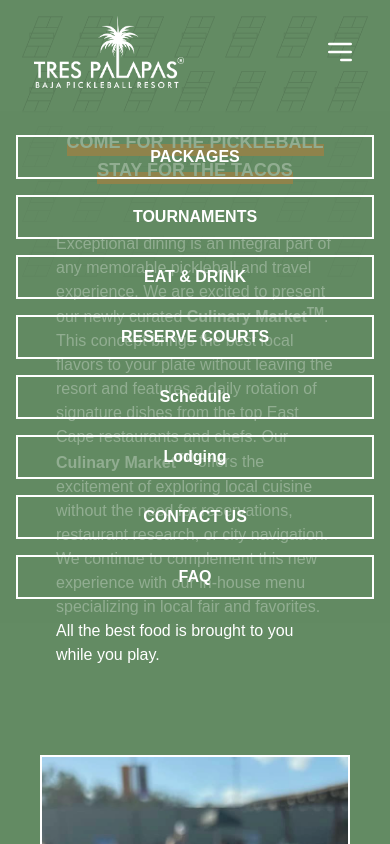
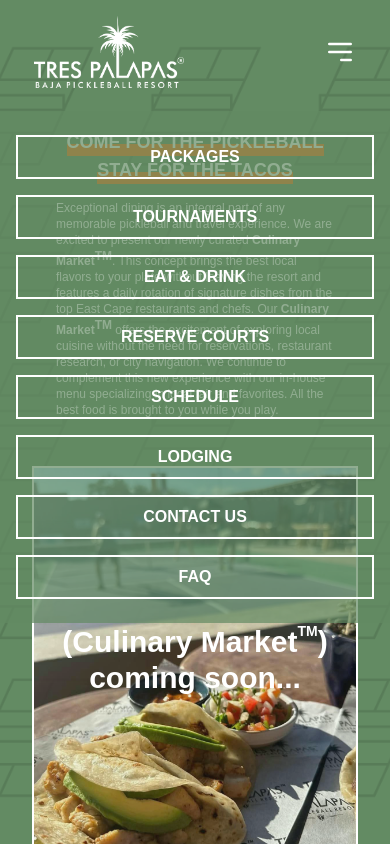
Before and after one commit to russelrex/tres, a Next.js app: page /foods in a window 390 px wide. Both pictures are taken after a click on the button 340 px from the left and 52 px from the top of the page. Shown: the top 844 px of the page. Built offline with nearby package versions, Linux system fonts and the light colour scheme; a web font is replaced by a local one.

Commit message:
Fix mobile

```diff
--- a/src/app/components/header/page.tsx
+++ b/src/app/components/header/page.tsx
@@ -160,13 +160,13 @@ export default function Header() {
                     target="_blank"
                     className="w-5/6 text-center p-2 px-5 md:px-2 lg:px-5 border border-2 border-white duration-200 hover:border-slate-400 text-white hover:text-slate-400"
                   >
-                    <p className="font-semibold md:text-sm lg:text-base">Schedule</p>
+                    <p className="font-semibold md:text-sm lg:text-base">SCHEDULE</p>
                   </Link>
                   <Link
                     href='https://secure.webrez.com/Bookings105/activity-edit.html?hotel_id=3731&table=hotels&listing_id=3731&mode=command&command=bookingrequestform_v2'
                     className="w-5/6 text-center p-2 px-5 md:px-2 lg:px-5 border border-2 border-white duration-200 hover:border-slate-400 text-white hover:text-slate-400"
                   >
-                    <p className="font-semibold">Lodging</p>
+                    <p className="font-semibold">LODGING</p>
                   </Link>
                   <Link
                     href="/contact-us"
@@ -224,13 +224,13 @@ export default function Header() {
                   target="_blank"
                   className="p-2 px-5 my-2 w-full text-center border border-2 border-white duration-200 hover:border-slate-400 text-white hover:text-slate-400"
                 >
-                  <p className="font-semibold">Schedule</p>
+                  <p className="font-semibold">SCHEDULE</p>
                 </Link>
                 <Link
                   href='https://secure.webrez.com/Bookings105/activity-edit.html?hotel_id=3731&table=hotels&listing_id=3731&mode=command&command=bookingrequestform_v2'
                   className="p-2 px-5 my-2 w-full text-center border border-2 border-white duration-200 hover:border-slate-400 text-white hover:text-slate-400"
                 >
-                  <p className="font-semibold">Lodging</p>
+                  <p className="font-semibold">LODGING</p>
                 </Link>
                 <Link
                   href='/contact-us'
--- a/src/app/contact-us/page.tsx
+++ b/src/app/contact-us/page.tsx
@@ -39,7 +39,15 @@ export default function ContactUs() {
             style={{
             backgroundColor: 'rgb(99, 139, 179)'
             }}>
-        <div className="fixed inset-0 overflow-hidden w-[1500px] h-[2500px]">
+                   <div
+          className="fixed opacity-10 inset-0 w-[1000px] h-auto sm:w-[1500px] lg:w-auto"
+          style={{
+            backgroundImage: 'url("/bg-02.png")',
+            backgroundSize: 'cover',
+            backgroundPosition: 'center',
+          }}
+        />
+        {/* <div className="fixed inset-0 overflow-hidden w-[1500px] h-[2500px]">
             <Image
             className="opacity-10"
             src="/bg-02.png"
@@ -47,7 +55,7 @@ export default function ContactUs() {
             layout="fill"
             style={{ zIndex: -1 }}
             />
-        </div>
+        </div> */}
                 <div className="pt-16">
                 <div data-aos="zoom-in" className="text-center">
                     <div className="relative inline-block">
--- a/src/app/foods/page.tsx
+++ b/src/app/foods/page.tsx
@@ -10,13 +10,16 @@ export default function Packages() {
           style={{
           backgroundColor: 'rgb(99, 139, 99)'
         }}>
-    <div className="fixed inset-0 overflow-hidden">
+    <div className="fixed inset-0 overflow-hidden md:w-auto md:h-full">
         <Image
-        className="opacity-10"
+        className="opacity-10 bg-repeat object-cover md:object-none"
+        // className="opacity-10"
         src="/pickle-ss-05.png"
         alt="Pickleball"
-        width={1600}
-        height={1200}
+        // objectFit="cover"
+        layout="fill"
+        // width={1600}
+        // height={1200}
         style={{ zIndex: -1 }}
         />
     </div>
@@ -49,8 +52,8 @@ export default function Packages() {
                 </div>
             </div>
           </div>
-          <div className="relative m-10 mt-12">
-              <div className="z-10  mx-4 sm:mx-16 md:mx-1 text-base lg:text-xl text-white">
+          <div className="relative m-10 mt-4 md:mt-12 ">
+              <div className="z-10 mx-4 sm:mx-16 md:mx-1 text-xs lg:text-xl text-white">
 
               Exceptional dining is an integral part of any memorable pickleball
               and travel experience.  We are excited to present our newly curated
@@ -64,8 +67,8 @@ export default function Packages() {
               food is brought to you while you play.
               </div>
           </div>
-          <div className="relative m-10 mt-12  border border-2 border-white">
-          <div className="h-[40rem] md:h-auto">
+          <div className="relative mx-8 mt-2 md:mt-12 border border-2 border-white">
+          <div className="w-full h-96">
                 <Image
                     src="/taco.jpg"
                     alt="Pickleball"
--- a/src/app/packages/page.tsx
+++ b/src/app/packages/page.tsx
@@ -16,16 +16,25 @@ export default function Packages() {
                 backgroundColor: 'rgb(99, 139, 99)'
                 }}
             >
-    <div className="fixed inset-0 overflow-hidden">
+        <div
+          className="fixed opacity-10 inset-0 w-[1000px] h-auto sm:w-[1500px] lg:w-auto"
+          style={{
+            backgroundImage: 'url("/bg-02.png")',
+            backgroundSize: 'cover',
+            backgroundPosition: 'center',
+          }}
+        />
+    {/* <div className="fixed inset-0 overflow-hidden md:w-[1500px] md:h-[2500px]">
     <Image
       className="opacity-10"
       src="/bg-02.png"
       alt="Pick0leball"
-      width={1700}
-      height={2800}
+      layout="fill"
+    //   width={1700}
+    //   height={2800}
       style={{ zIndex: -1 }}
     />
-  </div>
+  </div> */}
             <div className="grid grid-cols-1 sm:grid-cols-3 text-center py-24 gap-2">
             <div className="z-10 text-white justify-self-center">
                 <div data-aos="zoom-in-right" className="relative inline-block">
--- a/src/app/page.tsx
+++ b/src/app/page.tsx
@@ -21,14 +21,22 @@ export default function Home() {
   return (
     <>
       <Header />
-      <div className="relative grid flex items-center opacity-90 justify-items-center py-16 gap-8"
+      <div className="relative grid overflow-hidden flex items-center opacity-90 justify-items-center py-16 gap-8"
         style={{
           backgroundColor: 'rgb(99, 139, 99)'
         }}
       >
-          <div className="absolute inset-0 overflow-hidden">
+        <div
+          className="absolute opacity-10 inset-0 w-auto h-auto sm:w-[1500px] lg:w-auto"
+          style={{
+            backgroundImage: 'url("/bg-02.png")',
+            backgroundSize: 'cover',
+            backgroundPosition: 'center',
+          }}
+        />
+          {/* <div className="absolute inset-0 overflow-hidden">
     <Image
-      className="opacity-10"
+      className="opacity-10 object-cover sm:object-fill"
       src="/bg-02.png"
       alt="Pickleball"
       layout="responsive"
@@ -36,7 +44,7 @@ export default function Home() {
       height={2800}
       style={{ zIndex: -1 }}
     />
-  </div>
+  </div> */}
         <div className="container text-center mt-20 xs:ml-72 sm:text-start">
           <div data-aos="fade-left" className="relative inline-block">
             <p className="relative text-white text-2xl sm:text-4xl lg:text-6xl font-extrabold inline z-10">
@@ -153,10 +161,10 @@ export default function Home() {
             </div>
           </div>
           <div data-aos="flip-right" className="block md:flex mt-4 text-white gap-4">
-            <p className="text-xl font-extrabold">ALL INCLUSIVE PACKAGES &#x2714;</p>
-            <p className="text-xl font-extrabold">HOURLY PLAY &#x2714;</p>
-            <p className="text-xl font-extrabold">BAJA TRAVELERS &#x2714;</p>
-            <p className="text-xl font-extrabold">LOCALS &#x2714;</p>
+            <p className="text-xl font-extrabold">ALL INCLUSIVE PACKAGES <span className="text-white">&#x2714;</span></p>
+            <p className="text-xl font-extrabold">HOURLY PLAY <span className="text-white">&#x2714;</span></p>
+            <p className="text-xl font-extrabold">BAJA TRAVELERS <span className="text-white">&#x2714;</span></p>
+            <p className="text-xl font-extrabold">LOCALS <span className="text-white">&#x2714;</span></p>
           </div>
           <div className="video-container flex justify-center mt-8">
             <div className="relative w-full h-80 sm:w-4/5 lg:w-2/3 border border-4 border-white">
--- a/src/app/tournaments/page.tsx
+++ b/src/app/tournaments/page.tsx
@@ -17,11 +17,12 @@ export default function Tournaments() {
         }}>
               <div className="fixed inset-0 overflow-hidden">
     <Image
-      className="opacity-10"
+      className="opacity-10 object-cover md:object-none md:w-[1700px] md:h-[2800px]"
       src="/bg-01.png"
       alt="Pickleball"
-      width={1600}
-      height={2000}
+            layout="fill"
+      // width={1600}
+      // height={2000}
       style={{ zIndex: -1 }}
     />
   </div>
```
